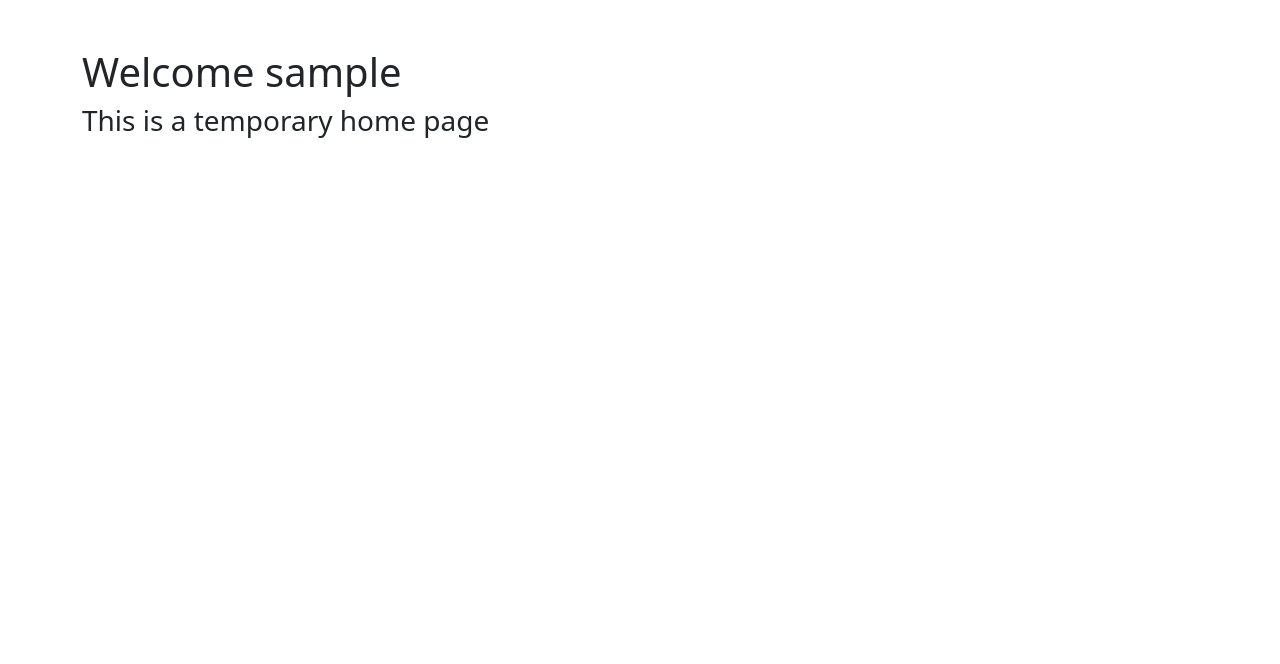
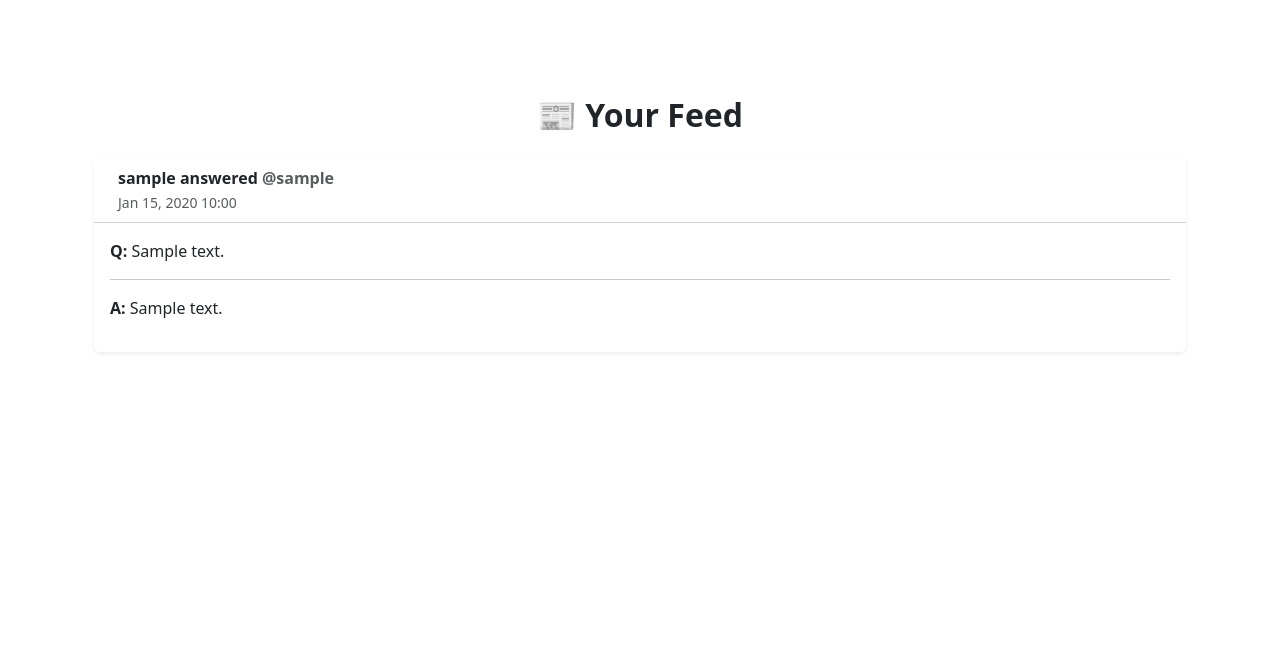
Before and after one commit to hosamsemry/Ask.hs, a Django app: page /core/home/ in a window 1280 px wide. Shown: the part 56-720 px from the top of the page. Run offline with Django 5.2, Linux system fonts and the light colour scheme; a user stored in the database is signed in; tables that the repository leaves empty hold one stand-in row (values such as "Sample post").

Commit message:
Enhanced home template to display answers

```diff
--- a/templates/core/home.html
+++ b/templates/core/home.html
@@ -1,8 +1,45 @@
 {% extends 'base.html' %}
+{% block content %}
 
-{% block content %}
-{% if user.is_authenticated %}
-  <h1>Welcome {{ user.username }}</h1>
-  <h3>This is a temporary home page</h3>
-    {% endif %}
+<div class="container py-5">
+    <h2 class="mb-4 text-center fw-bold">📰 Your Feed</h2>
+
+    {% for answer in answers %}
+        <div class="card shadow-sm mb-4 border-0">
+            <div class="card-header bg-white d-flex justify-content-between align-items-center">
+                <div class="d-flex align-items-center">
+                    <div class="me-2">
+                        <i class="bi bi-person-circle fs-3 text-primary"></i>
+                    </div>
+                    <div>
+                        <div class="fw-semibold">
+                            <a class="text-decoration-none text-dark" href="{% url 'profile' answer.responder.username %}">
+                                {{ answer.responder.username }}
+                            </a> answered
+                            {% if answer.question.sender %}
+                                <a class="text-decoration-none text-muted" href="{% url 'profile' answer.question.sender.username %}">
+                                    @{{ answer.question.sender.username }}
+                                </a>
+                            {% else %}
+                                <span class="text-muted">Anonymous</span>
+                            {% endif %}
+                        </div>
+                        <small class="text-muted">{{ answer.created_at|date:"M d, Y H:i" }}</small>
+                    </div>
+                </div>
+            </div>
+
+            <div class="card-body">
+                <p class="mb-2"><strong>Q:</strong> {{ answer.question.content }}</p>
+                <hr>
+                <p><strong>A:</strong> {{ answer.content }}</p>
+            </div>
+        </div>
+    {% empty %}
+        <div class="alert alert-info text-center mt-5">
+            <h5 class="mb-0">You’re not following anyone who has answered questions yet. 😔</h5>
+        </div>
+    {% endfor %}
+</div>
+
 {% endblock %}
```
